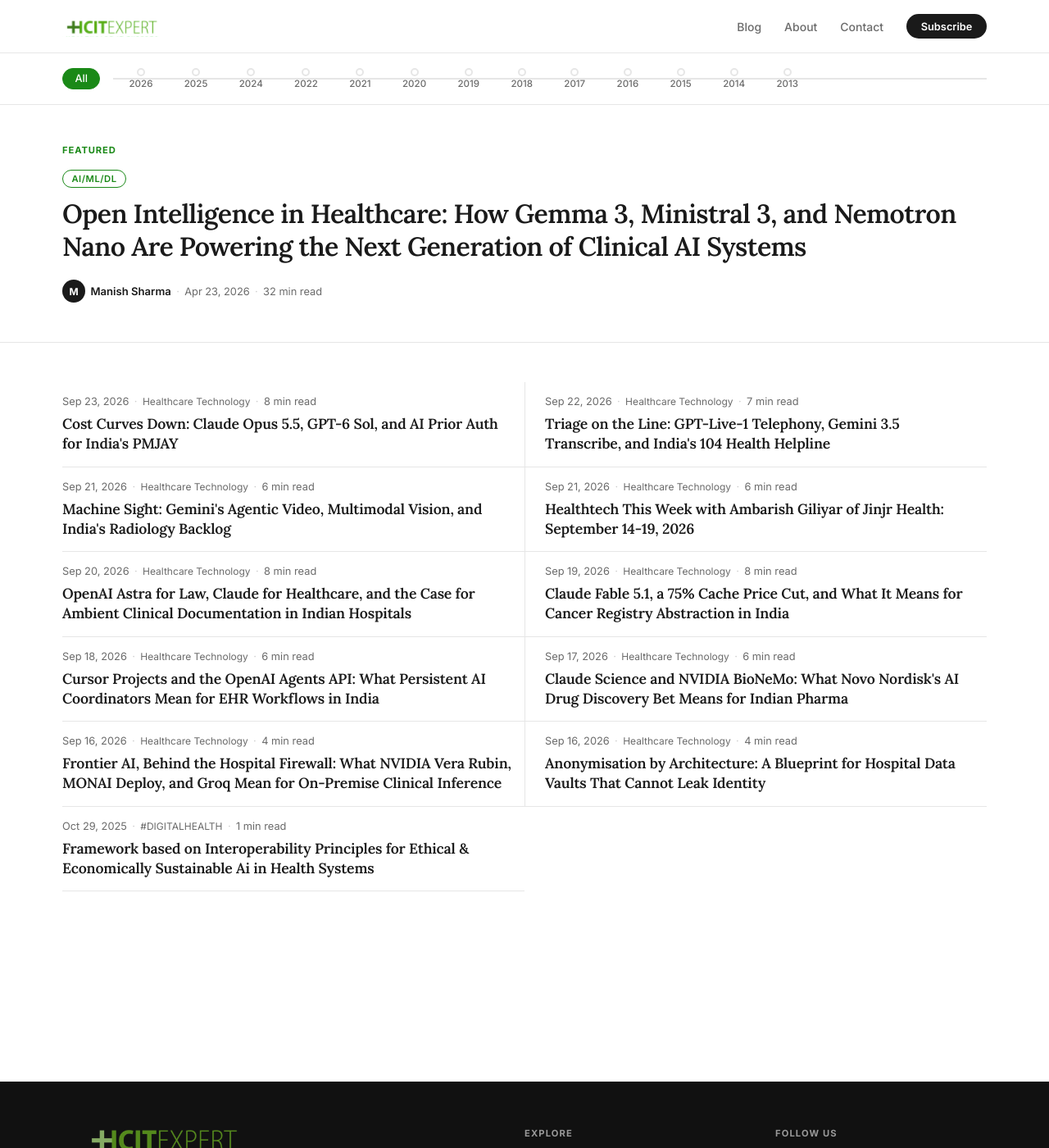
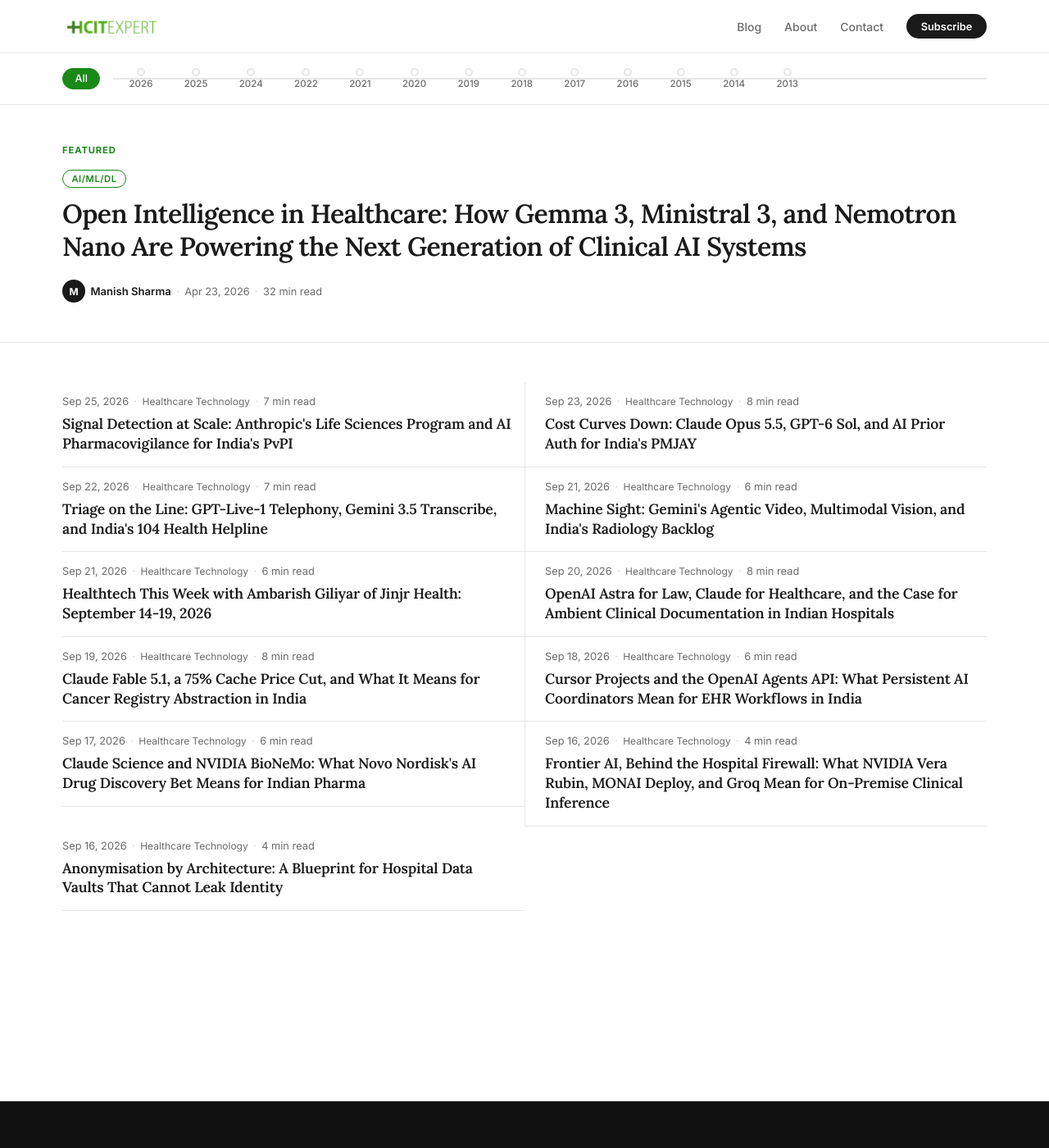
Before and after one commit to msharmas-yajur/hcitexpert-com, a Jekyll site: the page built from index.html, in a window 1280 px wide and 1400 px high. Shown: the whole window at 82% size. Built offline with Jekyll 4.4.1, drawn with Linux system fonts in a browser that asks for light colours; the list of posts is cut into pages by our own code; part of the change alters nothing that is shown.

Commit message:
post: Clinical Frontier 2026-09-25 - adverse-event-pharmacovigilance
Publishes Issue 009 of The Clinical Frontier. Covers how Anthropic's Life
Sciences Verification Program (launched Sep 17, 2026) opens Claude Mythos,
Opus, and Sonnet to verified organisations for regulatory affairs, and how
Claude's autonomous agentic search capability (demonstrated by the Sep 23
enzyme discovery project) maps onto pharmacovigilance signal detection for
India's PvPI network under CDSCO. Includes guardrails for DPDP Act 2023
compliance and MedDRA coding validation.

Co-Authored-By: Claude Sonnet 4.6 <noreply@anthropic.com>
Claude-Session: https://claude.ai/code/session_01NozRU6GZjuxb9F9fS6aQKd

```diff
--- a/_data/clinical_frontier_covered.yml
+++ b/_data/clinical_frontier_covered.yml
@@ -98,3 +98,11 @@ covered:
     sources:
       - https://www.anthropic.com/claude-opus-5-5
       - https://openai.com/index/introducing-gpt-6-sol-and-luna/
+  - date: 2026-09-25
+    slug: 2026-09-25-anthropic-lsvp-pharmacovigilance-india-pvpi-cdsco
+    angle: adverse-event-pharmacovigilance
+    models: ["Claude Mythos 5.1 (Anthropic)", "Claude Opus 5 (Anthropic)", "Claude Sonnet 5 (Anthropic)"]
+    sources:
+      - https://www.anthropic.com/news/life-sciences-verification-program
+      - https://www.anthropic.com/news/claude-discovers-novel-enzyme-system
+      - https://www.anthropic.com/claude-opus-5-5
--- /dev/null
+++ b/_posts/2026-09-25-anthropic-lsvp-pharmacovigilance-india-pvpi-cdsco.md
@@ -0,0 +1,105 @@
+---
+title: "Signal Detection at Scale: Anthropic's Life Sciences Program and AI Pharmacovigilance for India's PvPI"
+date: '2026-09-25 19:00:00 +0530'
+author: Manish Sharma
+description: "The Clinical Frontier, Issue 009. On September 17, 2026, Anthropic launched the Life Sciences Verification Program, opening Claude Mythos, Opus, and Sonnet to verified organisations for regulatory affairs and clinical development. Days later, Claude agents demonstrated autonomous biological search at scale. For Indian health IT, the scenario is pharmacovigilance signal detection under PvPI, where AI can process Individual Case Safety Reports faster than overburdened AMC reviewers."
+keywords: "pharmacovigilance India, PvPI AI, CDSCO adverse events, ICSR processing AI, signal detection LLM, Anthropic Life Sciences Verification Program, Claude regulatory affairs, adverse drug reaction India, ADR reporting India, DPDP pharmacovigilance, Uppsala VigiFlow India, drug safety AI"
+image: /assets/images/logo.png
+reading_time: "6 min read"
+categories:
+  - Healthcare Technology
+  - AI/ML/DL
+tags:
+  - Pharmacovigilance
+  - PvPI
+  - CDSCO
+  - Adverse Events
+  - Claude
+  - Anthropic LSVP
+  - Signal Detection
+  - India Health IT
+  - Drug Safety
+  - DPDP Act
+mentions:
+  - name: "Anthropic Life Sciences Verification Program"
+    description: "Launched in beta on September 17, 2026, the LSVP gives verified life science organisations access to Claude Mythos, Opus, and Sonnet models for currently restricted biology work including clinical development and regulatory affairs. Two grant tiers: Standard Use (team-wide, annually renewed) and High-risk Use (single-project, six-month renewal)."
+    url: "https://www.anthropic.com/news/life-sciences-verification-program"
+  - name: "Claude autonomous enzyme discovery"
+    description: "On September 23, 2026, Anthropic described how approximately 950 Claude agents searched massive DNA sequence databases over 21 hours, using 210 million tokens, to identify over 200,000 reverse transcriptases and narrow them to 20 compelling novel systems. The work demonstrated autonomous agentic search at biological database scale."
+    url: "https://www.anthropic.com/news/claude-discovers-novel-enzyme-system"
+faq:
+  - q: "What is the Pharmacovigilance Programme of India (PvPI) and who runs it?"
+    a: "PvPI is India's national pharmacovigilance system, established under the Central Drugs Standard Control Organisation (CDSCO) and coordinated by the Indian Pharmacopoeia Commission (IPC). It operates through a national network of Adverse Drug Reaction Monitoring Centres (AMCs) at hospitals and medical colleges. Healthcare professionals and patients report adverse drug reactions (ADRs) through the PvPI portal or the national toll-free number. AMCs process these as Individual Case Safety Reports (ICSRs) and submit them to the WHO global database, VigiFlow, via the Uppsala Monitoring Centre. Signal detection, identifying previously unknown safety patterns from aggregated ICSRs, is carried out by medical reviewers who analyse clusters of reports for causal relationships between drugs and adverse outcomes."
+  - q: "What does the Anthropic Life Sciences Verification Program allow, specifically for regulatory workflows?"
+    a: "The LSVP, launched in beta on September 17, 2026, gives verified life science organisations access to Claude Mythos, Opus, and Sonnet models for use cases that were previously restricted. Standard Use grants cover basic research, R&D, clinical development, and regulatory affairs, and are issued team-wide with annual renewal. High-risk Use grants are for dual-use research, issued per project with six-month renewal. Organisations verify research credentials, security standards, and ethical oversight to qualify. Once verified, access is via Anthropic's API, Claude for Enterprise, or Team plans."
+  - q: "Can AI replace the human pharmacovigilance reviewer in India's PvPI system?"
+    a: "No. Signal detection in pharmacovigilance has two stages: structured extraction and statistical analysis to identify patterns that warrant attention, and then medical and causal assessment by a qualified reviewer. AI can accelerate the first stage, extracting structured data from narrative ICSRs, flagging statistical clusters, and summarising evidence for a reviewer. The causal assessment and the decision whether to submit a regulatory signal must remain with a qualified pharmacovigilance professional. India's pharmacovigilance guidelines require that signal assessments and regulatory submissions be reviewed and confirmed by trained personnel."
+  - q: "Does the DPDP Act 2023 apply to AI-assisted adverse event processing in India?"
+    a: "Yes. Adverse event reports contain patient health information, which is sensitive personal data under the Digital Personal Data Protection Act 2023. Processing it for pharmacovigilance requires a documented legal basis, data minimisation to only the information required for the specific ICSR, and documented retention limits. Organisations using the LSVP should note that the program uses offline monitoring with 30-day data retention for flagged activity review, as described by Anthropic. This means patient data submitted via LSVP-enabled access may be retained by Anthropic for up to 30 days. This must be documented in the organisation's DPDP data processing record and data processor agreement. Anthropic confirms that data is compartmentalised and not used for model training."
+---
+
+> **The Clinical Frontier** · 25 September 2026 · Issue 009
+> Anthropic opens the regulatory gate for AI in life sciences. The scenario that fits India right now: pharmacovigilance signal detection at PvPI scale.
+
+**In this issue**
+
+- Anthropic launched the [Life Sciences Verification Program](https://www.anthropic.com/news/life-sciences-verification-program) on September 17, 2026, giving verified organisations structured access to Claude for regulatory affairs and clinical development workflows.
+- On September 23, Anthropic showed what Claude agents can do at biological database scale: [950 agents, 210 million tokens, 21 hours](https://www.anthropic.com/news/claude-discovers-novel-enzyme-system), and a novel enzyme system identified from a corpus of DNA sequences that would have taken human researchers weeks.
+- The Indian healthcare scenario that maps directly to this capability: pharmacovigilance signal detection under the Pharmacovigilance Programme of India, where the volume of Individual Case Safety Reports consistently outpaces available trained reviewer capacity.
+- The LSVP explicitly permits regulatory affairs use, closing the compliance gap that has kept AI out of ICSR processing pipelines at Indian sponsors and CROs.
+
+## What shipped
+
+**[Anthropic Life Sciences Verification Program](https://www.anthropic.com/news/life-sciences-verification-program)** launched in beta on September 17, 2026. The program gives verified life science organisations access to Claude Mythos, Opus, and Sonnet for use cases that were previously restricted under Anthropic's standard usage policies.
+
+Two grant tiers exist. Standard Use covers the full span of organisational life science work: basic research, R&D, supply chain, clinical development, and regulatory affairs. These grants are issued team-wide and renewed annually. High-risk Use grants are available for dual-use research projects, issued per project with six-month renewal cycles. Organisations go through a verification process reviewing research credentials, security standards, and ethical oversight before receiving either grant type.
+
+Anthropic reports dozens of organisations already onboarded through early access and expects hundreds within the first week of availability. Access is via Anthropic's API, Claude for Enterprise, or Team plans.
+
+The classification that matters for pharmacovigilance: signal detection and ICSR review sit within "regulatory affairs," which is explicitly listed as Standard Use. A pharmaceutical sponsor's drug safety team, a hospital pharmacovigilance unit, or a CRO contracted to a sponsor can apply, qualify, and deploy Claude team-wide under annual renewal, without building a custom compliance argument about whether the use is sanctioned.
+
+**[Claude's autonomous enzyme discovery](https://www.anthropic.com/news/claude-discovers-novel-enzyme-system)**, described on September 23, 2026, is not a pharmacovigilance product announcement. But it is a pharmacovigilance capability demonstration. Approximately 950 Claude agents searched through massive DNA sequence databases over 21 hours, consuming 210 million tokens. From over 200,000 reverse transcriptases initially identified, the agents narrowed the field to 3,500 candidate systems and then to 20 compelling novel ones, including a newly characterised class Anthropic calls array-associated reverse transcriptases (ART), found primarily in bacteriophages. The analysis that typically takes human scientists weeks to months ran in under a day.
+
+The capability demonstrated, parallel agents searching large heterogeneous databases for low-frequency novel patterns, is structurally identical to pharmacovigilance signal detection. The database is not DNA sequences but a corpus of Individual Case Safety Reports. The signal is an unexpected clustering of adverse reactions by drug, dose, patient population, or combination. The challenge in both cases is the same: separating meaningful patterns from background noise in a large, heterogeneous, partially structured dataset.
+
+## The gap in India's PvPI network
+
+PvPI operates through a national network of Adverse Drug Reaction Monitoring Centres at hospitals and medical colleges. AMC staff process incoming ADR reports into ICSRs, apply MedDRA coding to the adverse event descriptions, assess causality using WHO causality criteria, and submit the structured records to the global VigiFlow database.
+
+Signal detection requires aggregating ICSRs, applying disproportionality analyses (proportional reporting ratio, reporting odds ratio) to identify drug-reaction pairs that appear more frequently than statistical expectation, and then assessing each flagged pair for medical plausibility. That second step, the causal assessment, requires reviewers with pharmacology and clinical expertise.
+
+The capacity constraint is at both stages. ICSR volume is driven by the number of healthcare facilities reporting, which PvPI has worked to expand; reviewer capacity is driven by the number of trained pharmacovigilance professionals available, which is harder to scale. AI assistance directly addresses the first stage and reduces the time burden on reviewers at the second.
+
+## How the pipeline maps to PvPI
+
+A practical AI-assisted signal detection pipeline for an Indian AMC or pharmaceutical sponsor has four stages.
+
+**Ingestion.** ICSRs arrive as PDFs, scanned forms, or structured submissions via the PvPI portal. Standard OCR tools handle scanned and handwritten forms, extracting drug name, dose, onset date, reaction description, outcome, and reporter type into a structured record before any further processing. A proportion of ADR reports from smaller facilities still arrive as paper, and removing the manual transcription step at this stage is where significant processing time is recovered.
+
+**Structured extraction and encoding.** Claude (via the LSVP Standard Use grant, under "regulatory affairs") reads the extracted text, applies MedDRA terminology to the adverse event description, and flags the WHO causality category based on the narrative and timeline in the report. This is currently a manual step that requires trained pharmacovigilance associates.
+
+**Signal detection.** An agentic Claude workflow, running the same kind of parallel database search demonstrated in the enzyme discovery project, applies disproportionality analysis across the ICSR corpus, surfaces drug-reaction pairs exceeding the defined statistical thresholds, and presents each candidate signal with supporting evidence and the contributing ICSRs. The reviewer sees a structured signal summary, not a raw table of numbers.
+
+**Human causality assessment.** A trained pharmacovigilance reviewer assesses each flagged signal for medical plausibility, reviews the supporting ICSRs, and decides whether the signal warrants regulatory action or communication. This step stays human. The AI changes what the reviewer spends time on: a causality assessment, not document retrieval and tabulation.
+
+## The guardrails
+
+**Statistical signal is not causation.** AI output at the signal detection stage identifies statistical associations in aggregated reports. It does not determine that a drug causes a specific adverse reaction. Any AI-generated output labelled as a signal must be explicitly marked as requiring medical causality review before regulatory communication. This is not a precaution: it is the definition of a pharmacovigilance signal in WHO and ICH terminology.
+
+**MedDRA coding must be validated.** AI-generated MedDRA codes are a starting point for reviewer confirmation, not a submission-ready output. Standard pharmacovigilance practice requires MedDRA codes to be reviewed and confirmed by a qualified coder before ICSR submission. Build the validation step into the workflow before submission, not as an afterthought.
+
+**DPDP compliance requires accounting for LSVP retention.** ICSR text contains patient health information: sensitive personal data under the DPDP Act 2023. The LSVP uses offline monitoring with 30-day data retention for flagged activity review, as described by Anthropic. Patient data submitted via LSVP-enabled access may therefore be retained by Anthropic for up to 30 days. This must be documented in the organisation's data processing record and data processor agreement before go-live. Anthropic confirms that data is compartmentalised and not used for model training. Data minimisation still applies: pass only the fields relevant to the specific extraction task, not the full patient record.
+
+**Validate on Indian ADR language.** ICSRs from Indian facilities are documented in a mix of English medical terminology and regional language descriptions of symptoms. The extraction and coding accuracy of any AI model must be validated on real or representative Indian ICSR samples before deployment in a live workflow. General medical English benchmarks do not cover this distribution.
+
+## The takeaway
+
+The Anthropic Life Sciences Verification Program provides the regulatory permission structure for deploying Claude in pharmacovigilance. The enzyme discovery project demonstrates the agentic search capability at database scale. PvPI's network has the use case: a growing ICSR corpus, a persistent reviewer capacity gap, and a regulatory requirement for structured, auditable signal detection.
+
+The workflow components exist today. [Claude Opus 5.5 pricing](https://www.anthropic.com/claude-opus-5-5), as described by Anthropic, makes frontier-class reasoning accessible at a per-ICSR compute cost well below manual review cost. The LSVP removes the previous friction of determining whether regulatory affairs use is permitted.
+
+The discipline is the same as every AI deployment in regulated healthcare: clear scope (extraction and signal flagging, not causality determination), audit trail, DPDP compliance, and validation on Indian clinical language before go-live. Signal detection is the right entry point: it is where volume creates the bottleneck and where structured AI output creates immediate reviewer value without replacing the medical judgment that must stay human.
+
+---
+
+*The Clinical Frontier is a daily briefing from [HCITExperts](https://hcitexpert.com/). More tomorrow.*
```
